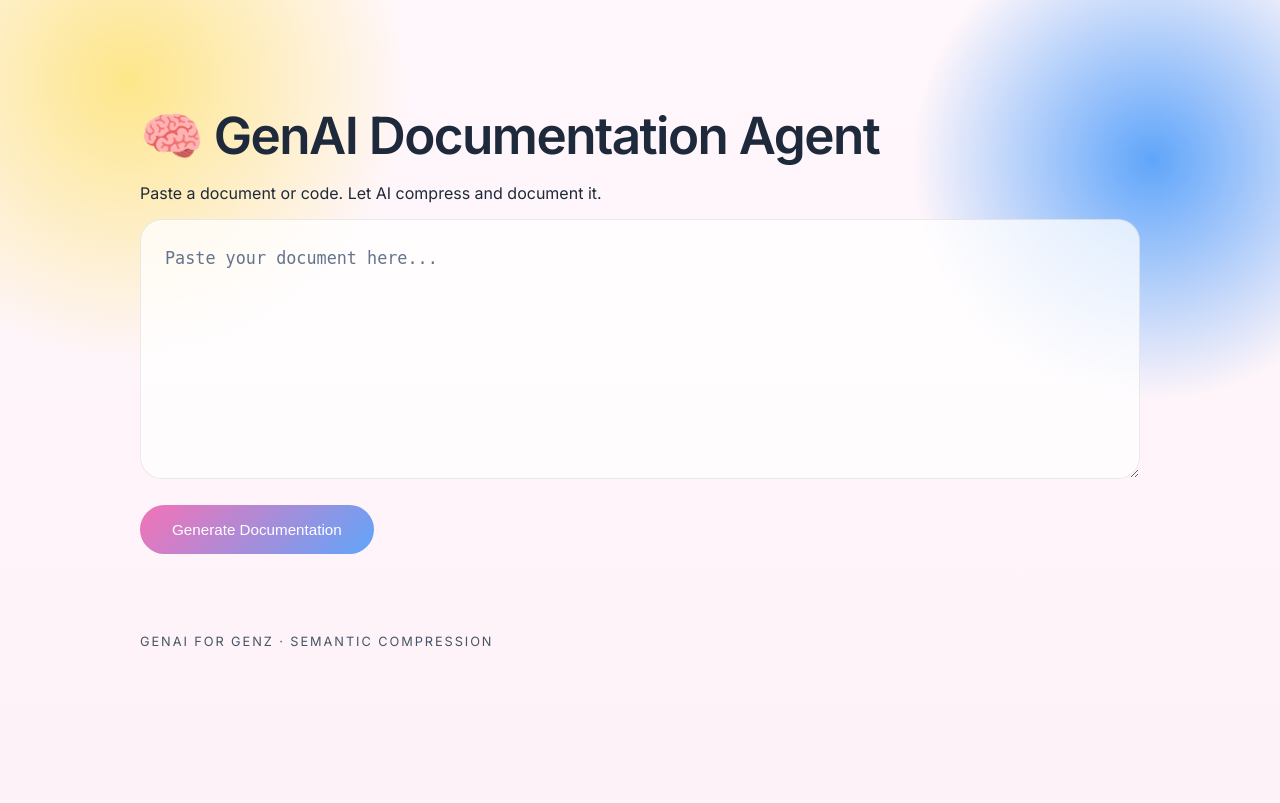
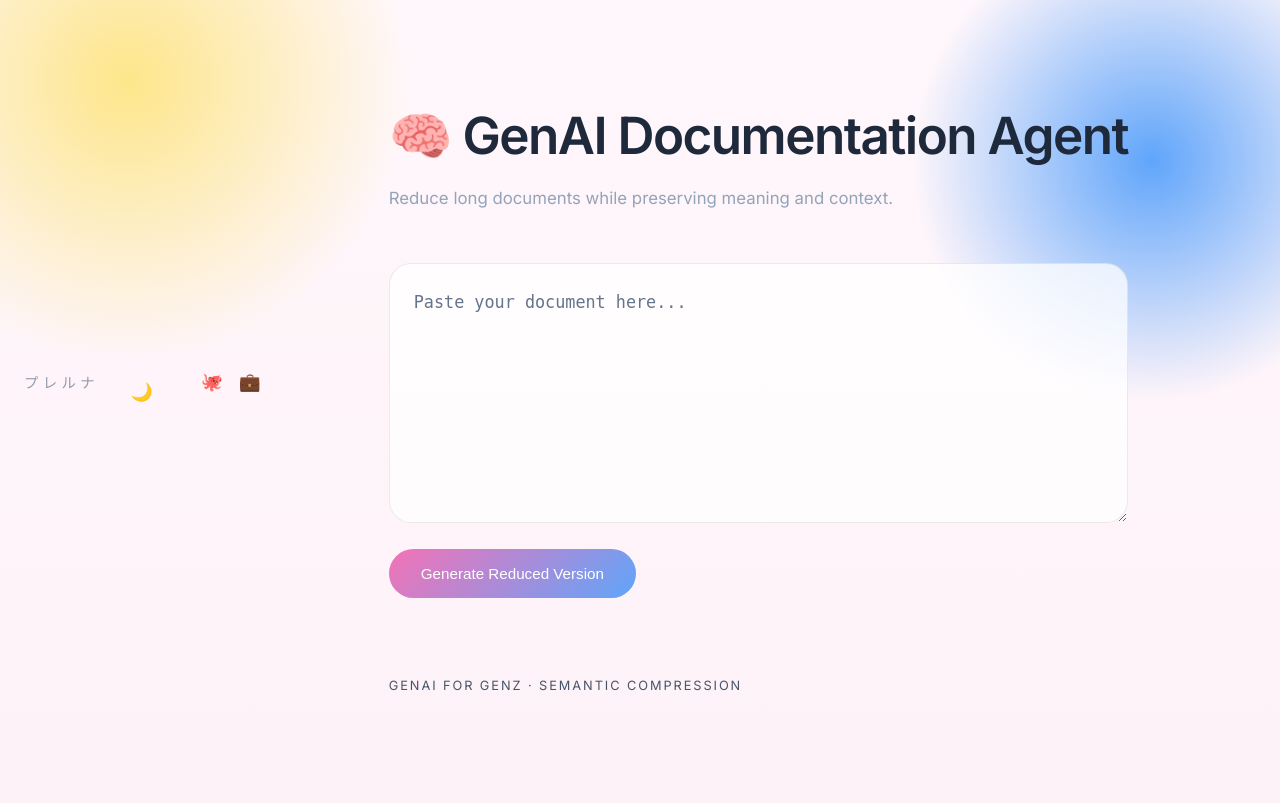
Before and after one commit to prerna-dixit/GenAI-for-GenZ, a Flask app: page / in a window 1280 px wide. Before the commit the page ends 647 px from the top, so only its background shows below. Run offline with Flask 3, Linux system fonts and the light colour scheme.

Commit message:
frontend edit

```diff
--- a/static/script.js
+++ b/static/script.js
@@ -1,11 +1,7 @@
-async function generateDoc() {
-  const text = document.getElementById("inputText").value;
-  const output = document.getElementById("output");
-
-  output.textContent = "⏳ Generating documentation...";
-
+// ---------- THEME TOGGLE (GLOBAL, RUNS ONCE) ----------
 const toggle = document.getElementById("themeToggle");
 
+if (toggle) {
   toggle.addEventListener("click", () => {
     const current = document.documentElement.getAttribute("data-theme");
 
@@ -17,8 +13,21 @@ toggle.addEventListener("click", () => {
       toggle.textContent = "☀";
     }
   });
+}
 
+// ---------- DOCUMENT GENERATION ----------
+async function generateDoc() {
+  const text = document.getElementById("inputText").value;
+  const output = document.getElementById("output");
 
+  if (!text.trim()) {
+    output.textContent = "Please paste some text.";
+    return;
+  }
+
+  output.textContent = "⏳ Generating documentation...";
+
+  try {
     const response = await fetch("/generate", {
       method: "POST",
       headers: {
@@ -34,4 +43,8 @@ toggle.addEventListener("click", () => {
     } else {
       output.textContent = data.result;
     }
+
+  } catch (err) {
+    output.textContent = "⚠️ Server error. Try again.";
   }
+}
--- a/templates/index.html
+++ b/templates/index.html
@@ -6,15 +6,33 @@
   <link rel="stylesheet" href="/static/style.css" />
 </head>
 <body>
+  <div class="sparkle-layer"></div>
+
+  <!-- top easter-egg bar -->
+  <div class="top-bar">
+    <span class="japanese-name">プレルナ</span>
+
+    <div class="actions floating-icons">
+  <button id="themeToggle" title="Toggle theme">🌙</button>
+  <a href="#" class="icon float">🐙</a>
+  <a href="#" class="icon float delay">💼</a>
+</div>
+
 
   <div class="container">
     <h1>🧠 GenAI Documentation Agent</h1>
-    <p>Paste a document or code. Let AI compress and document it.</p>
+    <p class="subtitle">
+      Reduce long documents while preserving meaning and context.
+    </p>
 
-    <textarea id="inputText" placeholder="Paste your document here..."></textarea>
+    <textarea
+      id="inputText"
+      placeholder="Paste your document here..."
+    ></textarea>
 
-    <button type="button" onclick="generateDoc()">Generate Documentation</button>
-
+    <button type="button" onclick="generateDoc()">
+      Generate Reduced Version
+    </button>
 
     <pre id="output"></pre>
   </div>
```
Lines whose indentation alone changed are shown as unchanged.
